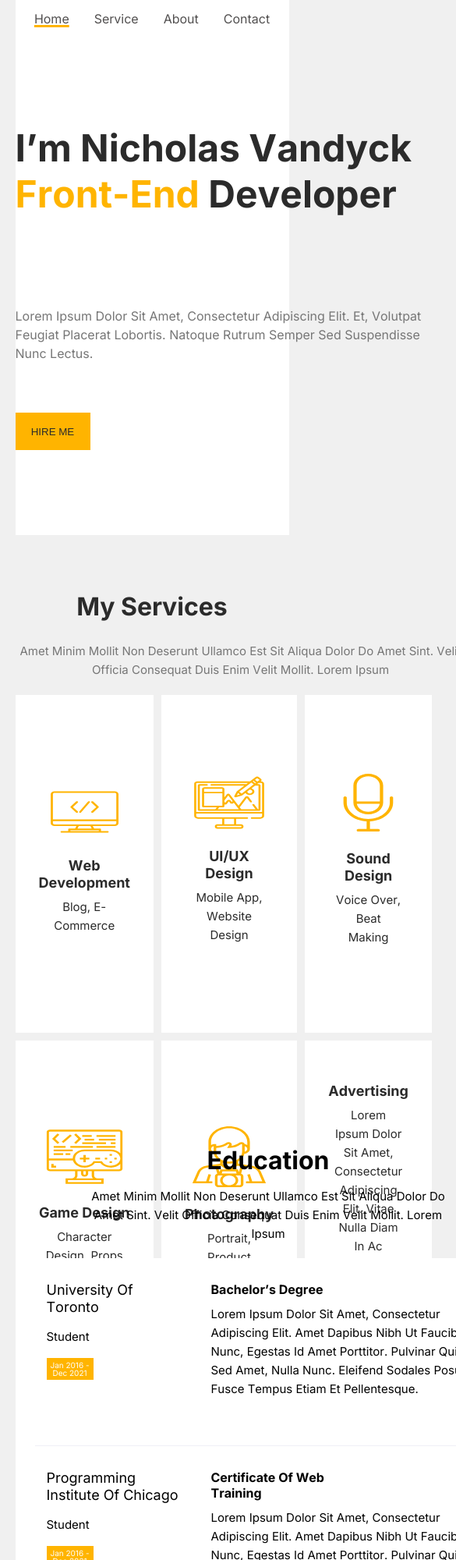
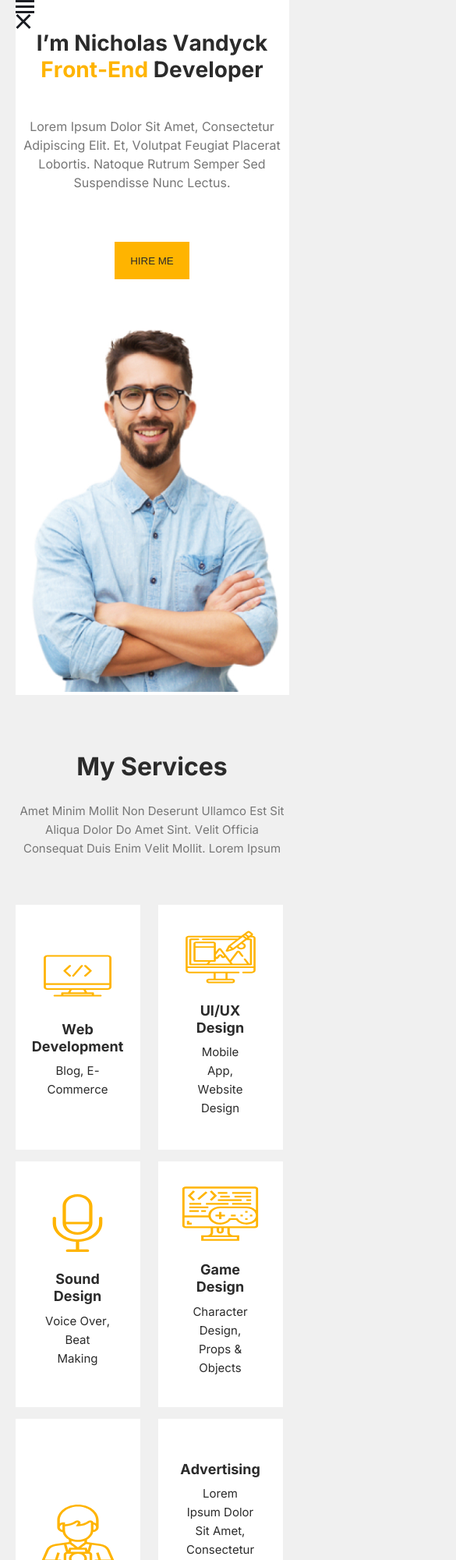
Before and after one commit to Nicholas-Vandyck/Portfolio_App, a website: page index.html in a window 390 px wide. Shown: the top 2000 px of the page at 78% size, 585 px wide, since content can reach past the window. Drawn offline with Linux system fonts and the light colour scheme.

Commit message:
mobile mode added

```diff
--- a/index.html
+++ b/index.html
@@ -14,13 +14,14 @@
 <body>
     <main>
       <nav id="navbar">
-        <img src="./asset/icon-hamburger.svg" alt="opensvg">
-        <img src="./asset/icon-close.svg" alt="closesvg">
+
       </nav>
         <section class="main-content" id="Home">
 
 
            <div class="mother main-container">
+            <img class="open" src="./asset/icon-hamburger.svg" alt="opensvg">
+            <img class="close" src="./asset/icon-close.svg" alt="closesvg">
             <div class="second-container">
                 <h1>I’m Nicholas Vandyck <br>
                 <span>Front-end</span> Developer</h1>
--- a/index.js
+++ b/index.js
@@ -245,10 +245,10 @@ workSection.innerHTML = WorksArr.map(work =>
     }
 
     // if form is valid, submit the form
-    if (valid) {
-      alert("Form submitted successfully!");
-      return true;
-    }
+    // if (valid) {
+    //   alert("Form submitted successfully!");
+    //   return true;
+    // }
 
     return false;
   }
--- a/style.css
+++ b/style.css
@@ -46,6 +46,10 @@ nav{
 
  #navbar a.active {
     text-decoration: underline 2.5px solid #FFB400;
+  }
+
+  .mother .open, .mother .close {
+    display: none;
   }
 
 .main-container{
@@ -414,6 +418,10 @@ span{
       margin-bottom: 5rem;
       display: block;
     }
+
+    .mother .open, .mother .close {
+      display: none;
+    }
     .second-container {
       text-align: center;
     }
@@ -480,11 +488,142 @@ span{
 
   }
 
-  @media screen and (max-width: 375px){
+  @media screen and (max-width: 420px) and (min-width: 280px){
     nav{
       display: none;
     }
+
+    .mother .open, .mother .close {
+      display: flex;
+    }
     .mother{
+      display: block;
+      width: 100%;
+      height: 100%;
+    }
+
+    .second-container{
+      margin-top: -7rem;
+    }
+
+    .second-container h1{
+      text-align: center;
+      width: 100%;
+      height: 80px;
+      font-size: 28px;
+    }
+
+    .third-container{
+      margin-top: 2rem;
+      width: 100%;
+      text-align: center;
+      height: 100%;
+    }
+
+    .image img{
+      width: 100%;
+    }
+
+
+    #Service h3{
+      width: 100%;
+      /* text-align: center; */
+    }
+
+    #grid-container{
+      display: grid;
+      grid-template-rows: 1fr 1fr;
+      grid-template-columns: 1fr 1fr;
+      gap: 15px;
+      /* width: 250px; */
+      margin-top: 4rem;
+    }
+
+    .grid-item{
+      width: 100px;
+      /* height: 100%; */
+    }
+
+    #About{
+      position: relative;
+      top: 40rem;
+    }
+
+    #school-work{
+      display: block;
+      row-gap: 10px;
+      width: 100%;
+      height: 100%;
+    }
+
+    .education-section, .work-section{
+      text-align: center;
+      width: 100%;
+      margin-top: 5rem;
+    }
+
+    .education-container{
+      gap: 15px;
+    }
+
+    .container{
+      display: block;
+      height: 100%;
+      /* margin-top: 5rem; */
+      margin-bottom: 3rem;
+    }
+
+    .left{
+      text-align: center;
+      margin: 0 auto;
+      padding-top: 2rem;
+    }
+
+    .left h3{
+      margin: 0 auto;
+    }
+
+    .right{
+      text-align: center;
+      margin: 0 auto;
+      width: 100%;
+    }
+
+    .right h4{
+      text-align: center;
+      margin: 0 auto;
+      padding-top: 4rem;
+      width: 100%;
+    }
+
+    #school{
+      margin-top: 5rem;
 
     }
+
+    .field{
+      margin-top: 40rem;
+    }
+
+    .info{
+      text-align: center;
+      width: 100%;
+    }
+
+    picture{
+      display: grid;
+      grid-template-rows: 1fr 1fr;
+      grid-template-columns: 1fr 1fr;
+      gap: 15px;
+      align-items: center;
+    }
+
+    picture img{
+      width: 100%;
+      height: 100px;
+    }
+
+    footer{
+      width: 100%;
+    }
   }
```
